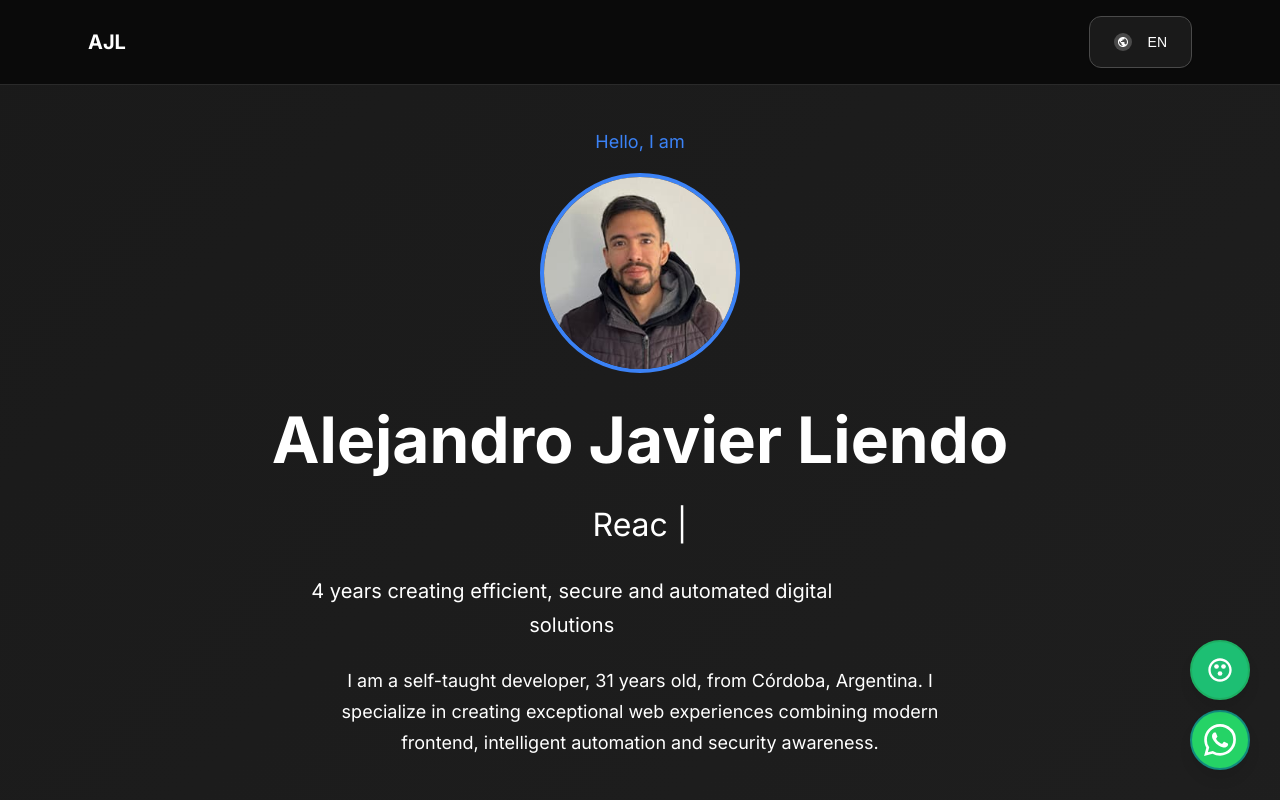
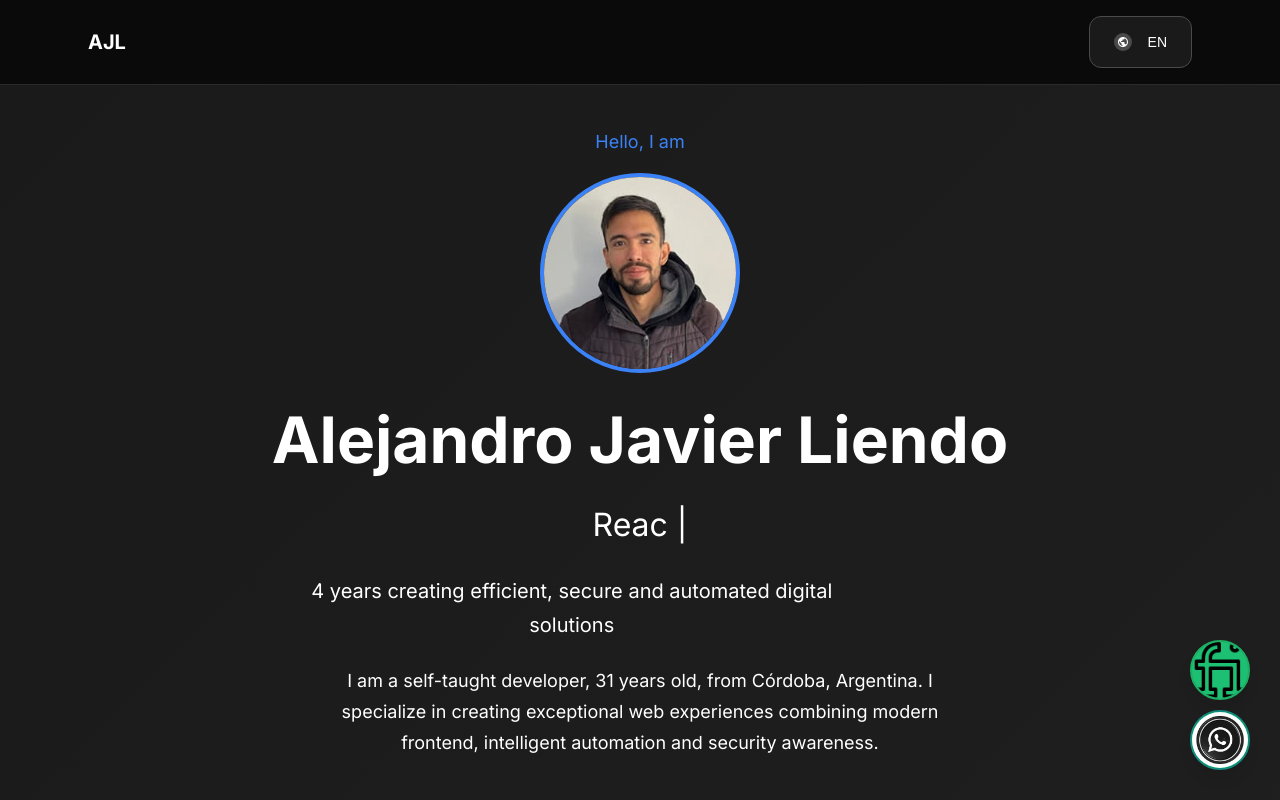
Before and after one commit to kafe1994/Portafolio, a website: page index.html in a window 1280 px wide. Shown: the top 800 px of the page. Drawn offline with Linux system fonts and the light colour scheme.

Commit message:
10 de nomñbember

```diff
--- a/index.html
+++ b/index.html
@@ -1781,19 +1781,12 @@
 
     <!-- WhatsApp Button -->
     <a href="https://wa.me/5493572408928" class="whatsapp-btn" target="_blank" rel="noopener noreferrer">
-        <svg width="32" height="32" fill="currentColor" viewBox="0 0 24 24">
-            <path d="M17.472 14.382c-.297-.149-1.758-.867-2.03-.967-.273-.099-.471-.148-.67.15-.197.297-.767.966-.94 1.164-.173.199-.347.223-.644.075-.297-.15-1.255-.463-2.39-1.475-.883-.788-1.48-1.761-1.653-2.059-.173-.297-.018-.458.13-.606.134-.133.298-.347.446-.52.149-.174.198-.298.298-.497.099-.198.05-.371-.025-.52-.075-.149-.669-1.612-.916-2.207-.242-.579-.487-.5-.669-.51-.173-.008-.371-.01-.57-.01-.198 0-.52.074-.792.372-.272.297-1.04 1.016-1.04 2.479 0 1.462 1.065 2.875 1.213 3.074.149.198 2.096 3.2 5.077 4.487.709.306 1.262.489 1.694.625.712.227 1.36.195 1.871.118.571-.085 1.758-.719 2.006-1.413.248-.694.248-1.289.173-1.413-.074-.124-.272-.198-.57-.347m-5.421 7.403h-.004a9.87 9.87 0 01-5.031-1.378l-.361-.214-3.741.982.998-3.648-.235-.374a9.86 9.86 0 01-1.51-5.26c.001-5.45 4.436-9.884 9.888-9.884 2.64 0 5.122 1.03 6.988 2.898a9.825 9.825 0 012.893 6.994c-.003 5.45-4.437 9.884-9.885 9.884m8.413-18.297A11.815 11.815 0 0012.05 0C5.495 0 .16 5.335.157 11.892c0 2.096.547 4.142 1.588 5.945L.057 24l6.305-1.654a11.882 11.882 0 005.683 1.448h.005c6.554 0 11.89-5.335 11.893-11.893A11.821 11.821 0 0020.885 3.488"/>
-        </svg>
+        <img src="assets/images/whatsapp-button_0.jpg" alt="WhatsApp" style="width: 100%; height: 100%; object-fit: cover; border-radius: 50%;">
     </a>
 
     <!-- Fiverr Button -->
-    <a href="https://es.fiverr.com/s/EgQ60Kq" class="fiverr-btn" target="_blank" rel="noopener noreferrer" title="My Fiverr Services">
-        <svg width="28" height="28" fill="currentColor" viewBox="0 0 24 24">
-            <path d="M12 2C6.48 2 2 6.48 2 12s4.48 10 10 10 10-4.48 10-10S17.52 2 12 2zm0 18c-4.41 0-8-3.59-8-8s3.59-8 8-8 8 3.59 8 8-3.59 8-8 8z"/>
-            <circle cx="9" cy="9" r="2"/>
-            <circle cx="15" cy="9" r="2"/>
-            <circle cx="12" cy="15" r="2"/>
-        </svg>
+    <a href="https://es.fiverr.com/s/LdYpGGA" class="fiverr-btn" target="_blank" rel="noopener noreferrer" title="My Fiverr Services">
+        <img src="assets/images/fiverr.png" alt="Fiverr" style="width: 100%; height: 100%; object-fit: cover; border-radius: 50%;">
     </a>
     <!-- Scroll to Top Button -->
     <button class="scroll-top" id="scrollTop" onclick="scrollToTop()">
```
Also changed, not shown: 1 other file.
